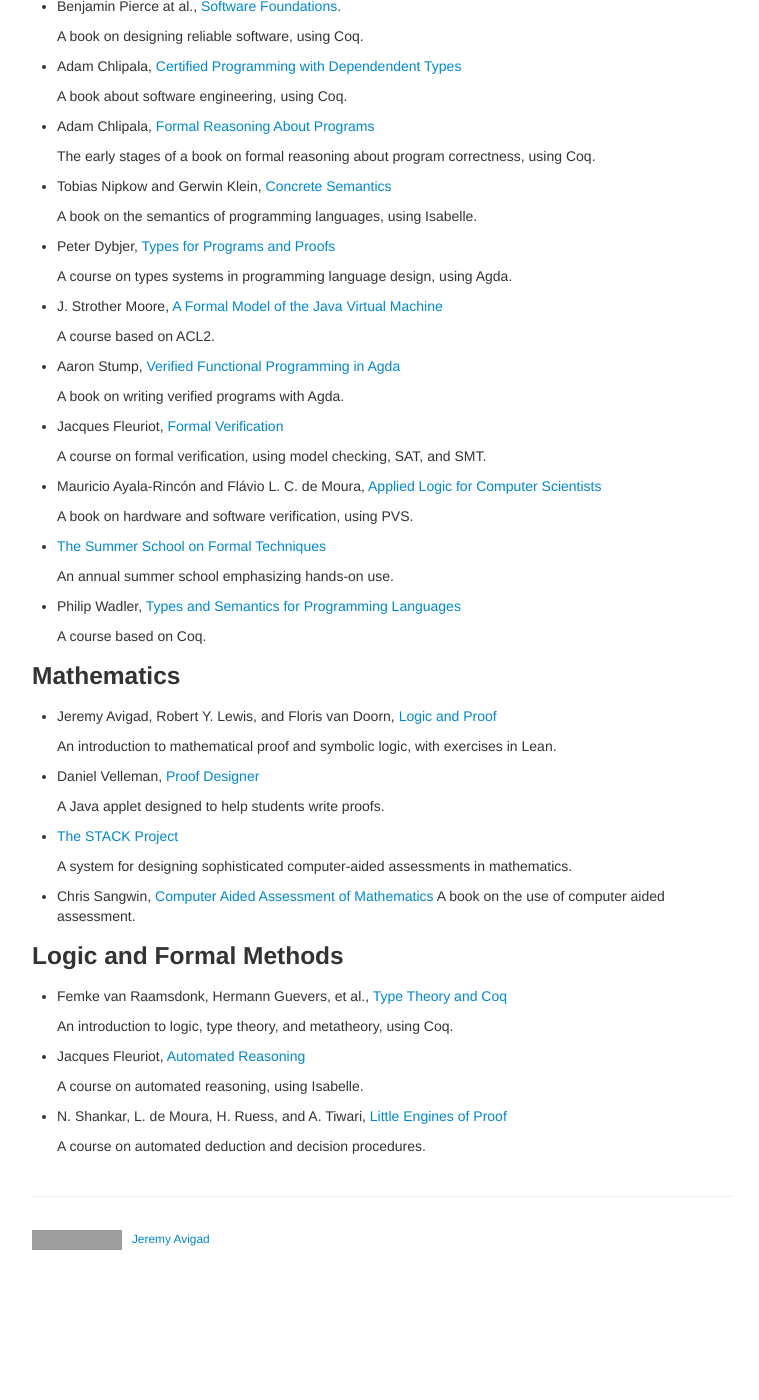
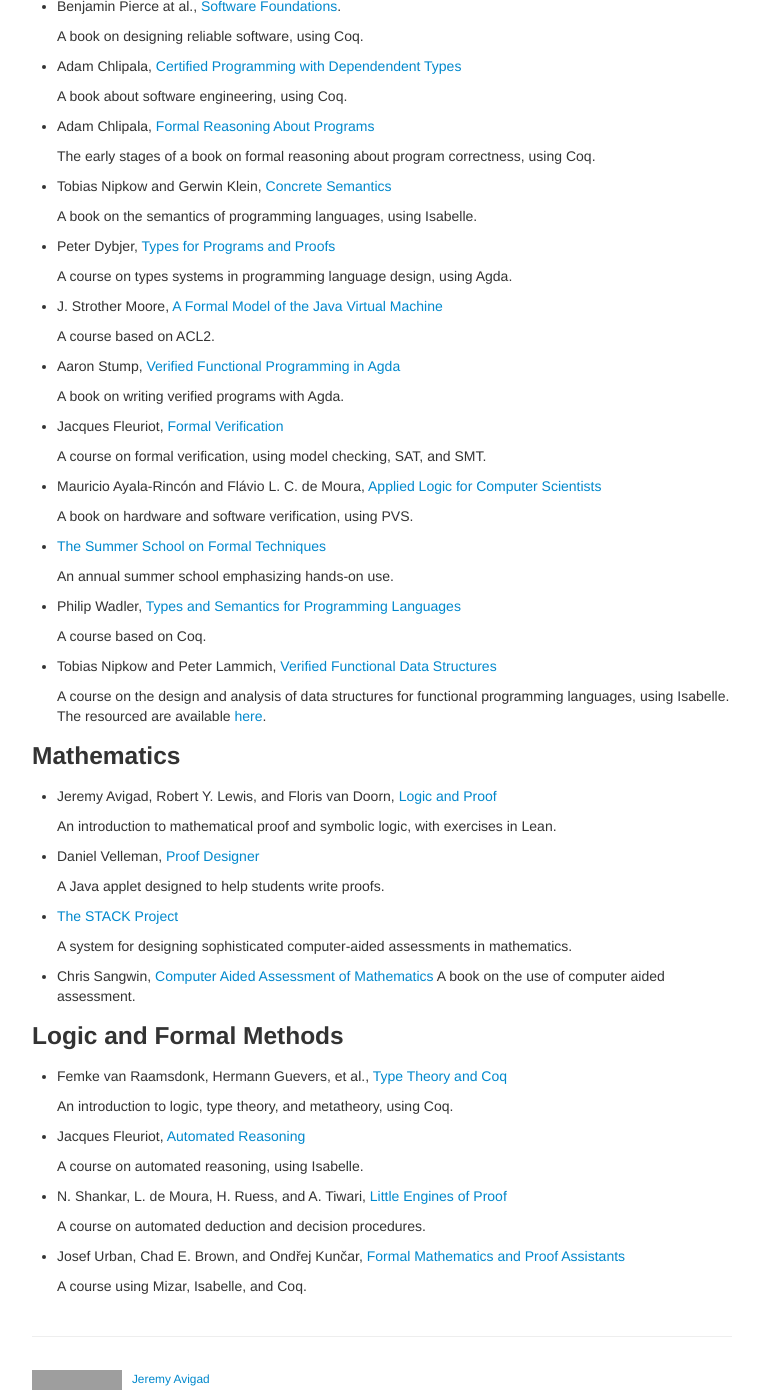
Before and after one commit to avigad/formal_methods_in_education, a Jekyll site: the page built from index.md, in a window 1280 px wide and 1400 px high, scrolled down 566 px. Shown: the whole window, without its empty margins (258-1017 px from the left). Built offline with Jekyll 4.4.1, drawn with Linux system fonts in a browser that asks for light colours; before the commit the page ends 1826 px from its top, so only the background shows below that; grey boxes are pictures that could not be loaded.

Commit message:
additions from Tobias Nipkow and Josef Urban

```diff
--- a/index.md
+++ b/index.md
@@ -61,6 +61,11 @@ If you would like add something, just send the text as you would like it to appe
 
   A course based on Coq.
 
+- Tobias Nipkow and Peter Lammich, [Verified Functional Data Structures](http://www21.in.tum.de/teaching/FDS/SS17/)
+
+  A course on the design and analysis of data structures for functional programming languages, using Isabelle. The resourced are available [here](https://bitbucket.org/plammich/fds_ss17).
+
+
 ### Mathematics
 
 - Jeremy Avigad, Robert Y. Lewis, and Floris van Doorn, [Logic and Proof](https://leanprover.github.io/logic_and_proof/)
@@ -91,3 +96,7 @@ If you would like add something, just send the text as you would like it to appe
 - N. Shankar, L. de Moura, H. Ruess, and A. Tiwari, [Little Engines of Proof](http://www.csl.sri.com/users/shankar/LEP.html)
 
   A course on automated deduction and decision procedures.
+
+- Josef Urban, Chad E. Brown, and Ondřej Kunčar, [Formal Mathematics and Proof Assistants](http://arg.ciirc.cvut.cz/fmpa/)
+
+  A course using Mizar, Isabelle, and Coq.
```
